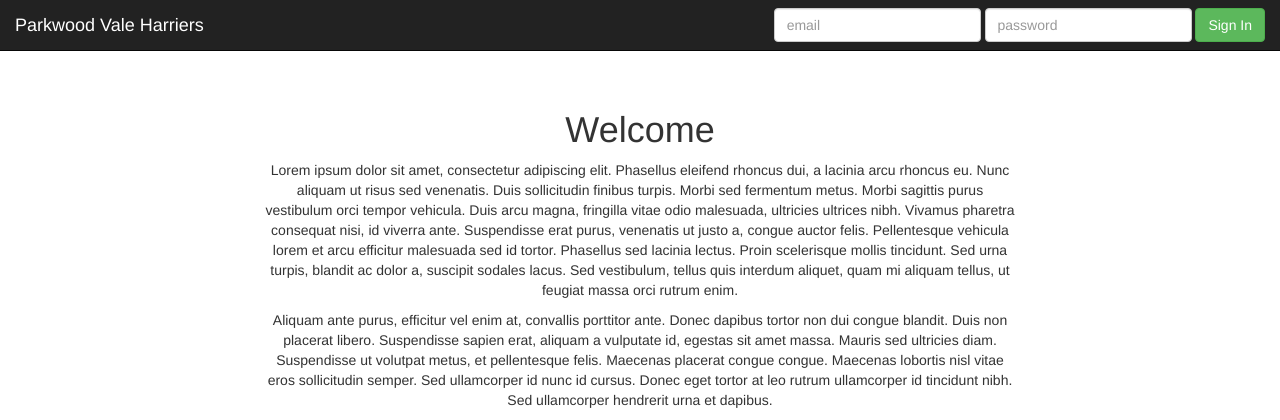
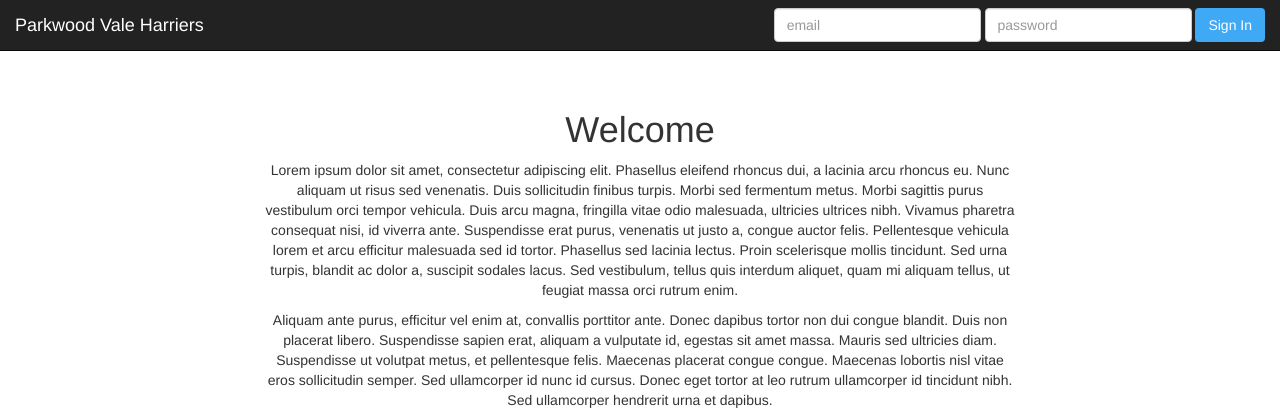
Before and after one commit to jakemalley/training-log, a Flask app: page /welcome in a window 1280 px wide. Shown: the top 420 px of the page. Run offline with Flask 2, Linux system fonts and the light colour scheme; parts of the project's set-up code (start-up, migrations or seed data) failed here and were passed over; some libraries are stand-ins or nearby versions.

Commit message:
Changed Sign In button colour to match.

```diff
--- a/traininglog/templates/layout.html
+++ b/traininglog/templates/layout.html
@@ -31,7 +31,7 @@
                             {{ user_login_form.email(class="form-control",placeholder="email") }}
                             {{ user_login_form.password(class="form-control",placeholder="password") }}
                         </div>
-                        <button type="submit" class="btn btn-success">Sign In</button>
+                        <button type="submit" class="btn btn-blue">Sign In</button>
                     </form>
                     {% else %}
                     <!-- Otherwise just display a link to the login page. -->
```
